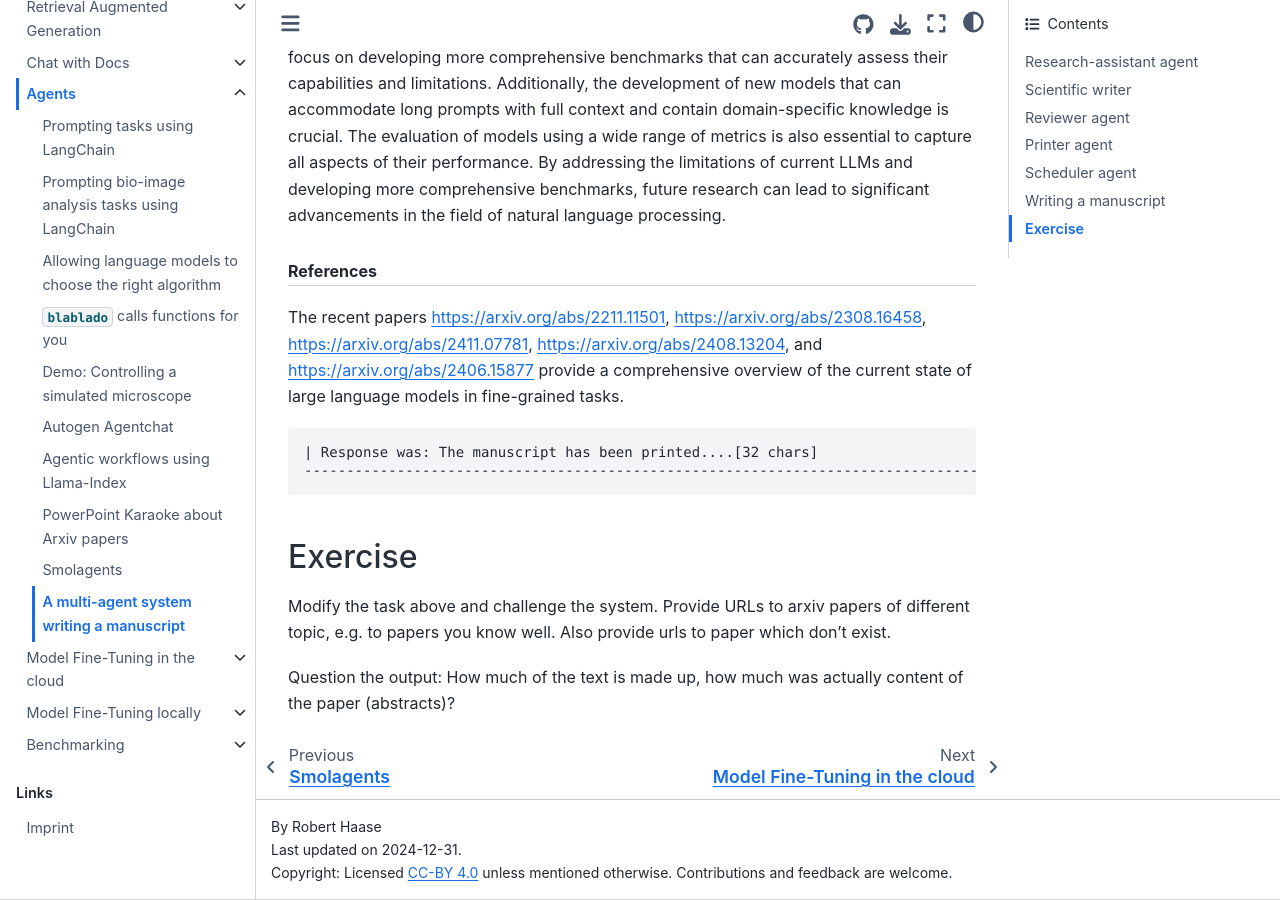
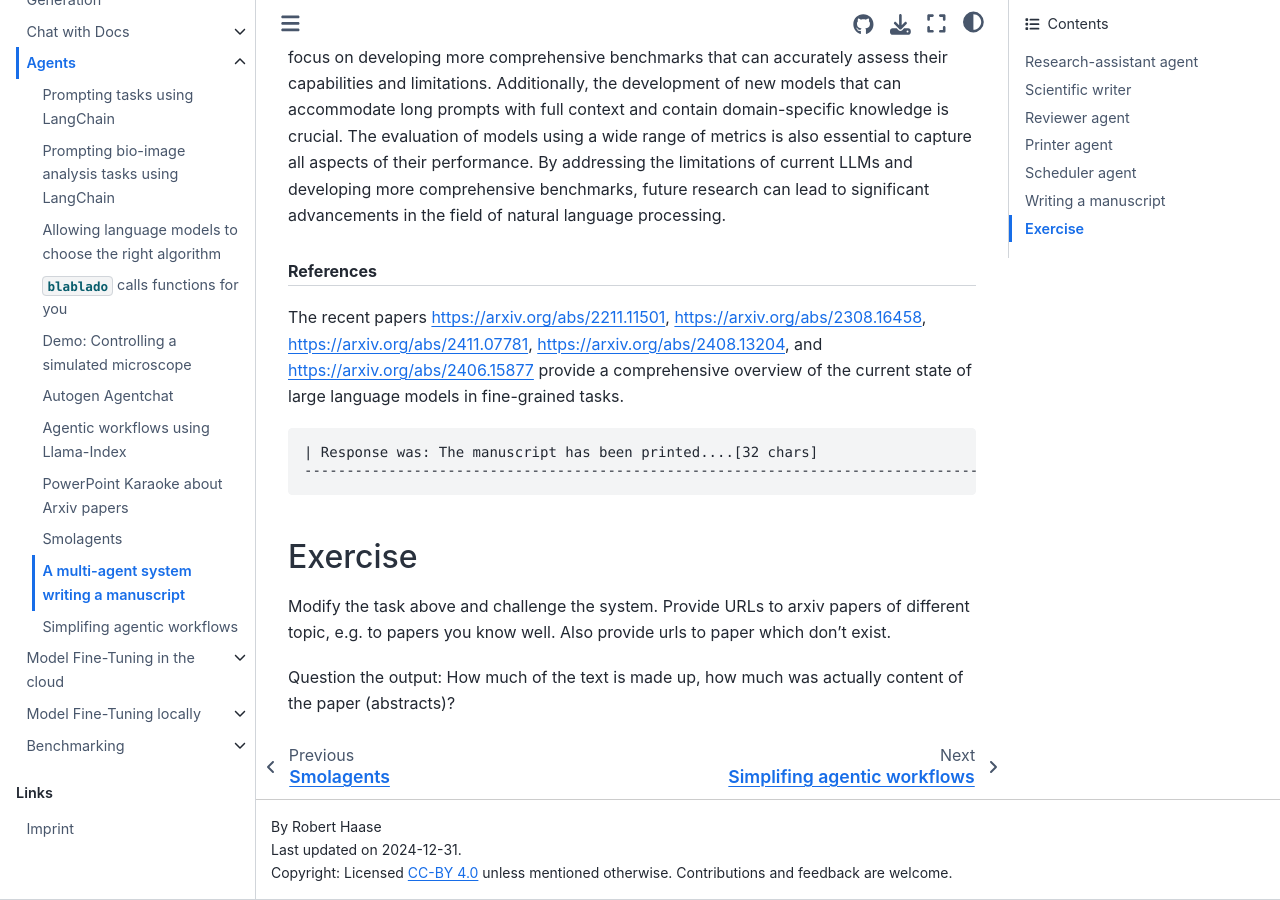
Before and after one commit to ScaDS/generative-ai-notebooks, a Jupyter Book: the page built from docs/66_arxiv_agent/multiagent_write_review.ipynb, in a window 1280 px wide and 900 px high, scrolled down 9628 px. Built offline with Jupyter Book 1.0.4 settings and Sphinx 7.4.7 and the Sphinx Book theme 1.1.4, drawn with Linux system fonts in a browser that asks for light colours; pages that are not in the unit, such as notebooks, are missing from menus.

Commit message:
added simplifying agentic workflows example

```diff
--- a/docs/_toc.yml
+++ b/docs/_toc.yml
@@ -119,6 +119,7 @@ parts:
       - file: 66_arxiv_agent/arxiv_powerpoint_karaoke.ipynb
       - file: 35_agents/smolagents.ipynb
       - file: 66_arxiv_agent/multiagent_write_review.ipynb
+      - file: 66_arxiv_agent/simplifying_agentic_workflows.ipynb
 
     - file: 70_fine_tuning/readme.md
       sections:
```
Also changed, not shown: docs/66_arxiv_agent/simplifying_agentic_workflows.ipynb (added).
